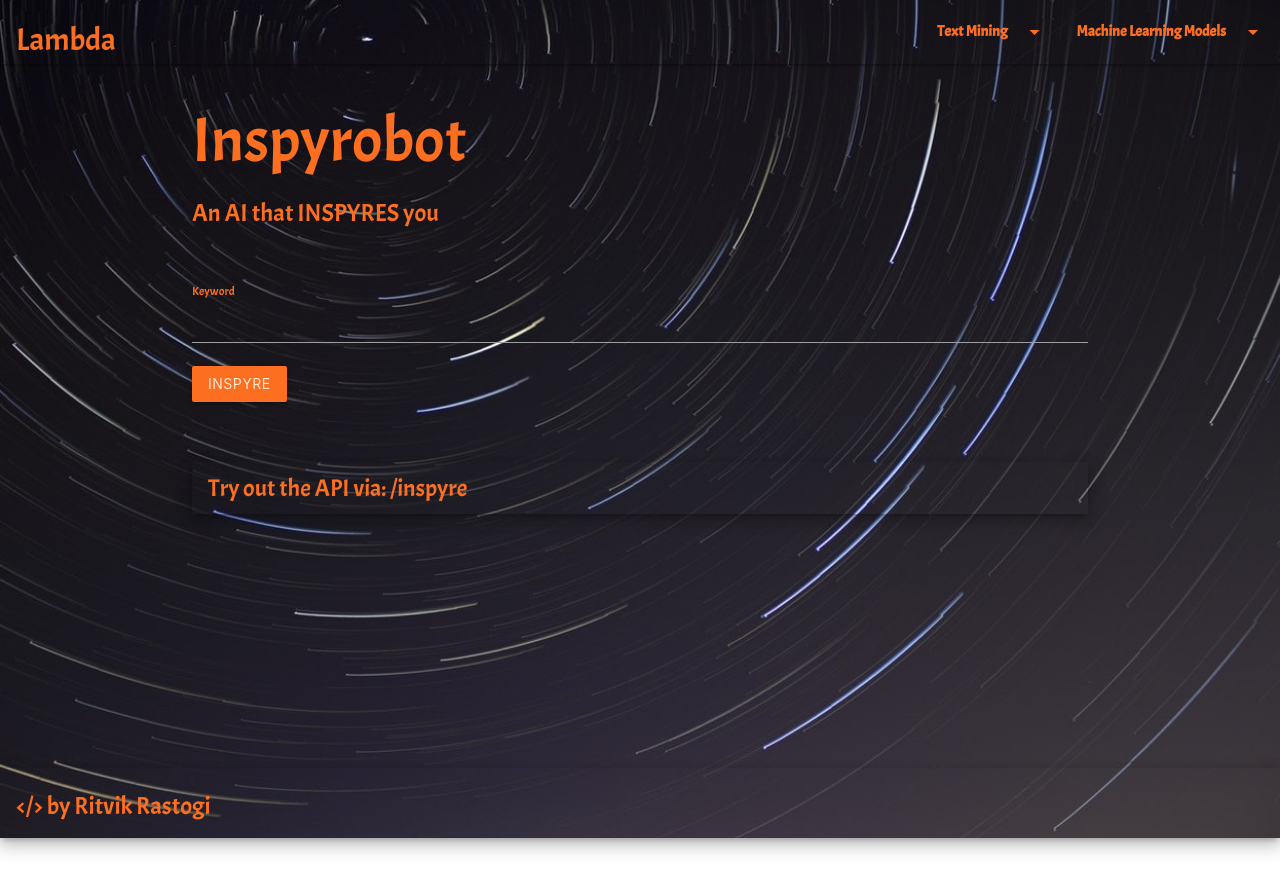
After one commit to Ritvik19/Lambda, a Flask app: template templates/inspyrobot.html in a window 1280 px wide. The commit adds this page. Shown: the top 892 px of the page. Run offline with Flask 2, Linux system fonts and the light colour scheme; the template is opened without the code that fills it: values that come from a table or form of the project are taken from there, others are empty; parts of the project's set-up code (start-up, migrations or seed data) failed here and were passed over.

Commit message:
INSPYROBOT

```diff
--- a/classifiers.py
+++ b/classifiers.py
@@ -29,7 +29,7 @@ with open(f'{DIR_INS}/vocab.json', 'r') as f:
     vocab = json.loads(json.load(f))
 
 def inspyrobot(text=''):
-    if text == '':
+    if text == '' or q(text) not in ins_model.keys:
         text = str(random.choice(vocab))
     sentence_finished = False
     while not sentence_finished:
--- a/forms.py
+++ b/forms.py
@@ -4,3 +4,7 @@ from wtforms import TextAreaField, SubmitField, StringField
 class URLForm(FlaskForm):
     url = StringField('URL')
     submit = SubmitField('Classify')
+
+class INSForm(FlaskForm):
+    keyword = StringField('Keyword', default=' ')
+    submit = SubmitField('Inspyre')
--- a/server.py
+++ b/server.py
@@ -13,13 +13,23 @@ def home():
 def url_clf():
     form = forms.URLForm()
     if form.url.data:
-        message=[
+        message = [
             classifiers.url_clf(form.url.data, classifiers.url_model1),
             classifiers.url_clf(form.url.data, classifiers.url_model2),
             classifiers.url_clf(form.url.data, classifiers.url_model3),
         ]
         return render_template('url.html', form=form, message=enumerate(message))
     return render_template('url.html', form=form)
+
+@app.route('/inspyrobot', methods=['GET', 'POST'])
+def inspyrobot():
+    form = forms.INSForm(formdata=None)
+    print(form.keyword.data)
+    if form.keyword.data:
+        print(form.keyword.data)
+        message = classifiers.inspyrobot(form.keyword.data.strip())
+        return render_template('inspyrobot.html', form=form, message=message)
+    return render_template('inspyrobot.html', form=form)
 
 @app.route('/inspyre')
 def inspyre():
--- a/static/master.css
+++ b/static/master.css
@@ -41,6 +41,10 @@ nav{
   background-color: rgba(0, 0, 0, 0) !important;
 }
 
+a:hover{
+  color: var(--c3) !important;
+}
+
 nav a, .dropdown-content a{
   color: var(--c4) !important;
 }
--- /dev/null
+++ b/templates/inspyrobot.html
@@ -0,0 +1,32 @@
+{% extends "layout.html" %}
+{% block content %}
+
+<form action="" method="post">
+  <h1>Inspyrobot</h1>
+  <h5>An AI that INSPYRES you</h5>
+  <br><br>
+
+  <div class="input-field">
+    {{ form.keyword() }}
+    {{ form.keyword.label() }}
+  </div>
+  <div class="input-field">
+    {{ form.submit(class="btn") }}
+  </div>
+</form>
+<br><br>
+
+{% if message %}
+
+<div class="z-depth-3 w3-padding">
+  <h4>Inspyrobot:</h4>
+  {{ message }}
+</div>
+<br><br>
+{% endif %}
+
+<div class="z-depth-3 w3-padding">
+  <span class="w3-xlarge">Try out the API via: <a href="/inspyre" target="_blank">/inspyre</a></span>
+</div>
+<br><br>
+{% endblock %}
--- a/templates/layout.html
+++ b/templates/layout.html
@@ -16,7 +16,7 @@
       <ul id="dropdown1" class="dropdown-content">
         <li><a href="/url">URL Classifier</a></li>
         <li><a href="#!">Cuisine Classifier</a></li>
-        <li><a href="/inspyre">Inspyrobot</a></li>
+        <li><a href="/inspyrobot">Inspyrobot</a></li>
         <li><a href="#!">Spam Filter</a></li>
         <li><a href="#!">Sentiment Analyser</a></li>
       </ul>
@@ -41,7 +41,7 @@
         <li class="w3-padding"><h5>Machine Learning Models</h5></li>
         <li><a href="/url">URL Classifier</a></li>
         <li><a href="#!">Cuisine Classifier</a></li>
-        <li><a href="/inspyre">Inspyrobot</a></li>
+        <li><a href="/inspyrobot">Inspyrobot</a></li>
         <li><a href="#!">Spam Filter</a></li>
         <li><a href="#!">Sentiment Analyser</a></li>
         <li class="w3-padding"><h5>Text Mining</h5></li>
```
